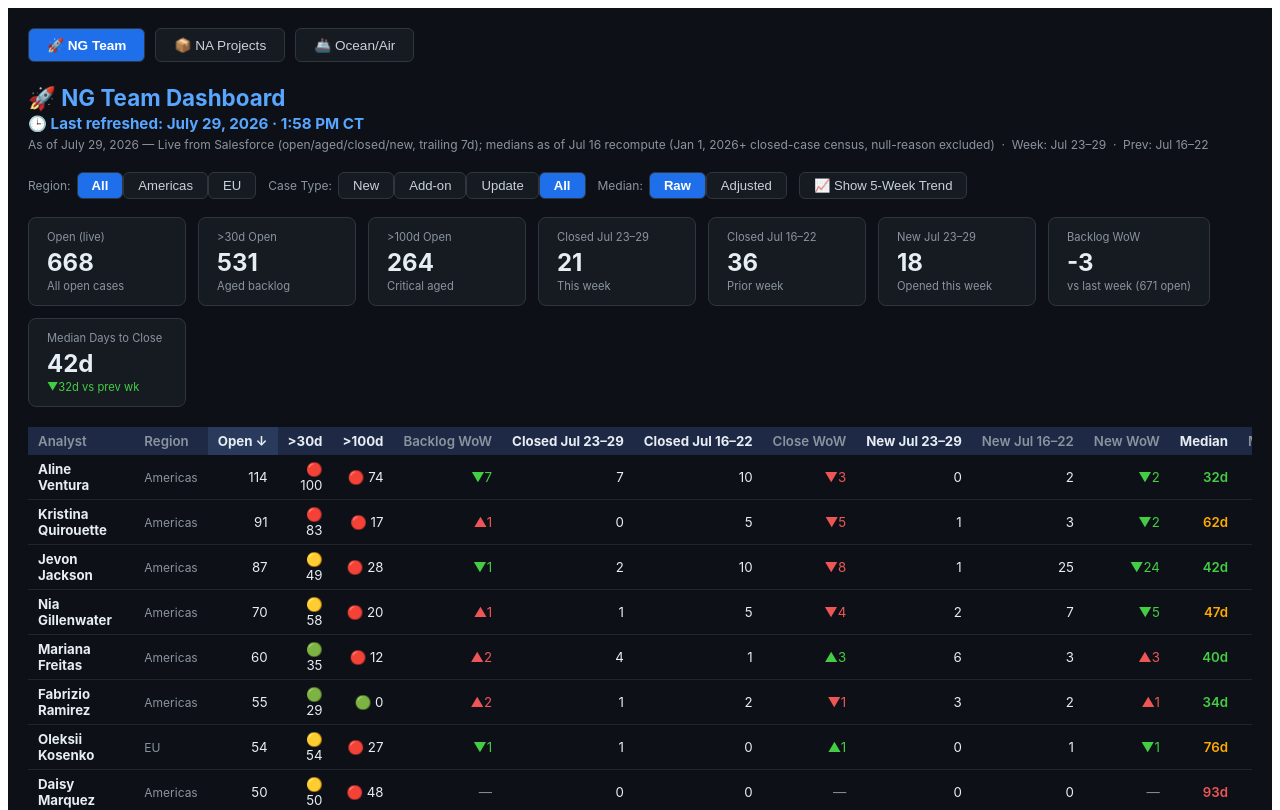
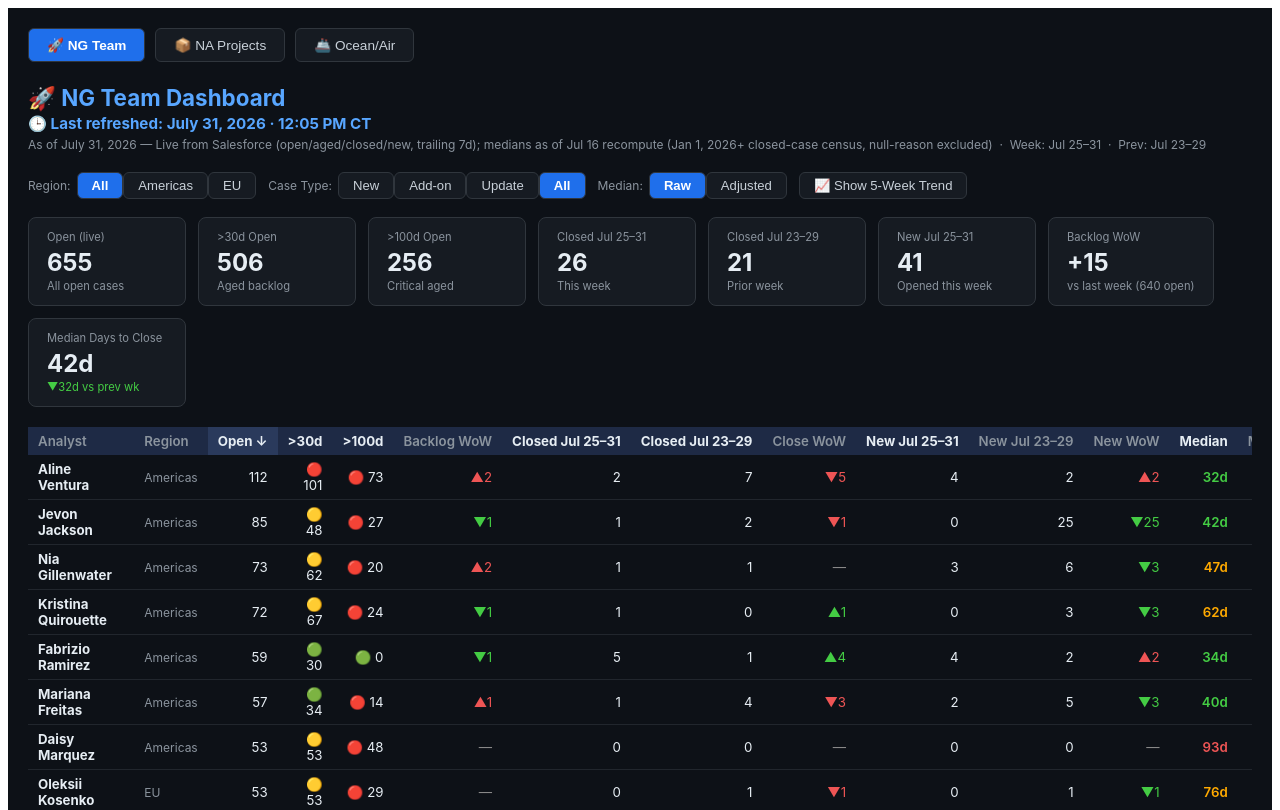
Before and after one commit to The-Vickerman/ng-dashboard, a React (Vite) app: page / in a window 1280 px wide. Shown: the top 810 px of the page. Built offline with nearby package versions, Linux system fonts and the light colour scheme; the HTML template or start-up script is replaced by a standard one.

Commit message:
Refresh NG dashboard: live open/aged/closed/new for trailing week Jul 25-31 2026

```diff
--- a/src/NGTeam.jsx
+++ b/src/NGTeam.jsx
@@ -1,9 +1,9 @@
 import { useState, useMemo } from "react";
 
-const LAST_REFRESHED = "July 29, 2026 · 1:58 PM CT";
-const AS_OF     = "July 29, 2026 — Live from Salesforce (open/aged/closed/new, trailing 7d); medians as of Jul 16 recompute (Jan 1, 2026+ closed-case census, null-reason excluded)";
-const THIS_WEEK = "Jul 23–29";
-const PREV_WEEK = "Jul 16–22";
+const LAST_REFRESHED = "July 31, 2026 · 12:05 PM CT";
+const AS_OF     = "July 31, 2026 — Live from Salesforce (open/aged/closed/new, trailing 7d); medians as of Jul 16 recompute (Jan 1, 2026+ closed-case census, null-reason excluded)";
+const THIS_WEEK = "Jul 25–31";
+const PREV_WEEK = "Jul 23–29";
 
 const WEEK_LABELS = ["Jun 9–15", "Jun 16–22", "Jun 23–29", "Jun 30–Jul 6", "Jul 16 (recompute)"];
 
@@ -15,82 +15,82 @@ const TEAM_MEDIAN_TREND_ADJ = [34, 43, 47, 48, 31];
 
 const TEAM = [
   { name:"Aline Ventura", region:"Americas",
-    open:{new:33,addon:57,update:19,all:114}, a30:{new:28,addon:54,update:17,all:100},
-    a100:{new:24,addon:49,update:1,all:74}, cl7:{new:1,addon:0,update:5,all:7},
-    cp7:{new:1,addon:1,update:7,all:10}, n7:{new:0,addon:0,update:0,all:0},
-    np7:{new:0,addon:0,update:0,all:2}, openp7:121,
+    open:{new:31,addon:56,update:19,all:112}, a30:{new:28,addon:55,update:17,all:101},
+    a100:{new:24,addon:48,update:1,all:73}, cl7:{new:0,addon:2,update:0,all:2},
+    cp7:{new:1,addon:0,update:5,all:7}, n7:{new:0,addon:0,update:1,all:4},
+    np7:{new:0,addon:0,update:0,all:2}, openp7:110,
     median:{new:76,addon:62,update:22,all:32}, medianAdj:{new:40,addon:34,update:22,all:27},
-    medianTrend:[60,64,26,32,32] },
+    medianTrend:[64,26,32,32,32] },
   { name:"Daisy Marquez", region:"Americas",
-    open:{new:12,addon:8,update:21,all:50}, a30:{new:12,addon:8,update:21,all:50},
+    open:{new:15,addon:8,update:21,all:53}, a30:{new:15,addon:8,update:21,all:53},
     a100:{new:11,addon:8,update:21,all:48}, cl7:{new:0,addon:0,update:0,all:0},
     cp7:{new:0,addon:0,update:0,all:0}, n7:{new:0,addon:0,update:0,all:0},
-    np7:{new:0,addon:0,update:0,all:0}, openp7:50,
+    np7:{new:0,addon:0,update:0,all:0}, openp7:53,
     median:{new:93,addon:52,update:179,all:93}, medianAdj:{new:46,addon:52,update:179,all:52},
-    medianTrend:[null,null,null,93,93] },
+    medianTrend:[null,null,93,93,93] },
   { name:"Jevon Jackson", region:"Americas",
-    open:{new:43,addon:27,update:14,all:87}, a30:{new:20,addon:12,update:14,all:49},
-    a100:{new:14,addon:4,update:7,all:28}, cl7:{new:1,addon:0,update:1,all:2},
-    cp7:{new:1,addon:3,update:6,all:10}, n7:{new:0,addon:1,update:0,all:1},
-    np7:{new:21,addon:4,update:0,all:25}, openp7:88,
+    open:{new:41,addon:28,update:13,all:85}, a30:{new:17,addon:15,update:13,all:48},
+    a100:{new:13,addon:4,update:7,all:27}, cl7:{new:1,addon:0,update:0,all:1},
+    cp7:{new:1,addon:0,update:1,all:2}, n7:{new:0,addon:0,update:0,all:0},
+    np7:{new:21,addon:4,update:0,all:25}, openp7:86,
     median:{new:43,addon:48,update:41,all:42}, medianAdj:{new:28,addon:33,update:29,all:29},
-    medianTrend:[45,71,74,42,42] },
+    medianTrend:[71,74,42,42,42] },
   { name:"Kristen Whitman", region:"Americas",
-    open:{new:2,addon:3,update:4,all:9}, a30:{new:1,addon:3,update:2,all:6},
-    a100:{new:0,addon:1,update:1,all:2}, cl7:{new:1,addon:1,update:0,all:2},
-    cp7:{new:0,addon:0,update:0,all:0}, n7:{new:0,addon:0,update:2,all:2},
-    np7:{new:1,addon:0,update:1,all:2}, openp7:9,
+    open:{new:3,addon:3,update:3,all:9}, a30:{new:2,addon:3,update:2,all:7},
+    a100:{new:0,addon:1,update:1,all:2}, cl7:{new:0,addon:6,update:3,all:9},
+    cp7:{new:1,addon:1,update:0,all:2}, n7:{new:0,addon:0,update:2,all:2},
+    np7:{new:1,addon:0,update:1,all:2}, openp7:16,
     median:{new:42,addon:45,update:17,all:42}, medianAdj:{new:28,addon:45,update:17,all:28},
-    medianTrend:[85,36,328,42,42] },
+    medianTrend:[36,328,42,42,42] },
   { name:"Kristina Quirouette", region:"Americas",
-    open:{new:51,addon:10,update:9,all:91}, a30:{new:50,addon:10,update:7,all:83},
-    a100:{new:5,addon:2,update:0,all:17}, cl7:{new:0,addon:0,update:0,all:0},
-    cp7:{new:0,addon:0,update:2,all:5}, n7:{new:0,addon:0,update:1,all:1},
-    np7:{new:1,addon:0,update:0,all:3}, openp7:90,
+    open:{new:37,addon:8,update:6,all:72}, a30:{new:36,addon:8,update:5,all:67},
+    a100:{new:11,addon:3,update:0,all:24}, cl7:{new:1,addon:0,update:0,all:1},
+    cp7:{new:0,addon:0,update:0,all:0}, n7:{new:0,addon:0,update:0,all:0},
+    np7:{new:1,addon:0,update:0,all:3}, openp7:73,
     median:{new:63,addon:58,update:50,all:62}, medianAdj:{new:63,addon:28,update:50,all:56},
-    medianTrend:[64,110,91,62,62] },
+    medianTrend:[110,91,62,62,62] },
   { name:"Mariana Freitas", region:"Americas",
-    open:{new:18,addon:14,update:23,all:60}, a30:{new:15,addon:8,update:7,all:35},
-    a100:{new:2,addon:2,update:3,all:12}, cl7:{new:0,addon:2,update:2,all:4},
-    cp7:{new:0,addon:0,update:1,all:1}, n7:{new:0,addon:0,update:6,all:6},
-    np7:{new:2,addon:1,update:0,all:3}, openp7:58,
+    open:{new:17,addon:12,update:23,all:57}, a30:{new:14,addon:6,update:9,all:34},
+    a100:{new:3,addon:2,update:4,all:14}, cl7:{new:0,addon:1,update:0,all:1},
+    cp7:{new:0,addon:2,update:2,all:4}, n7:{new:0,addon:0,update:2,all:2},
+    np7:{new:2,addon:1,update:2,all:5}, openp7:56,
     median:{new:50,addon:44,update:32,all:40}, medianAdj:{new:34,addon:35,update:31,all:34},
-    medianTrend:[81,68,66,40,40] },
+    medianTrend:[68,66,40,40,40] },
   { name:"Nia Gillenwater", region:"Americas",
-    open:{new:13,addon:30,update:26,all:70}, a30:{new:10,addon:26,update:21,all:58},
-    a100:{new:2,addon:10,update:7,all:20}, cl7:{new:0,addon:0,update:1,all:1},
-    cp7:{new:1,addon:1,update:1,all:5}, n7:{new:0,addon:0,update:1,all:2},
-    np7:{new:1,addon:1,update:2,all:7}, openp7:69,
+    open:{new:13,addon:31,update:28,all:73}, a30:{new:11,addon:28,update:22,all:62},
+    a100:{new:2,addon:10,update:7,all:20}, cl7:{new:0,addon:0,update:0,all:1},
+    cp7:{new:0,addon:0,update:1,all:1}, n7:{new:0,addon:0,update:3,all:3},
+    np7:{new:0,addon:1,update:2,all:6}, openp7:71,
     median:{new:84,addon:61,update:26,all:47}, medianAdj:{new:80,addon:43,update:24,all:28},
-    medianTrend:[59,67,null,47,47] },
+    medianTrend:[67,null,47,47,47] },
   { name:"Fabrizio Ramirez", region:"Americas",
-    open:{new:8,addon:7,update:33,all:55}, a30:{new:6,addon:7,update:9,all:29},
-    a100:{new:0,addon:0,update:0,all:0}, cl7:{new:0,addon:0,update:1,all:1},
-    cp7:{new:1,addon:1,update:0,all:2}, n7:{new:2,addon:0,update:1,all:3},
-    np7:{new:0,addon:0,update:2,all:2}, openp7:53,
+    open:{new:10,addon:8,update:34,all:59}, a30:{new:6,addon:6,update:11,all:30},
+    a100:{new:0,addon:0,update:0,all:0}, cl7:{new:0,addon:2,update:3,all:5},
+    cp7:{new:0,addon:0,update:1,all:1}, n7:{new:0,addon:0,update:4,all:4},
+    np7:{new:0,addon:0,update:2,all:2}, openp7:60,
     median:{new:35,addon:0,update:31,all:34}, medianAdj:{new:15,addon:0,update:28,all:28},
-    medianTrend:[null,40,32,34,34] },
+    medianTrend:[40,32,34,34,34] },
   { name:"Nathalie Lesmes", region:"EU",
-    open:{new:14,addon:21,update:3,all:50}, a30:{new:11,addon:19,update:3,all:42},
-    a100:{new:7,addon:8,update:1,all:24}, cl7:{new:2,addon:1,update:0,all:3},
-    cp7:{new:0,addon:0,update:0,all:3}, n7:{new:1,addon:1,update:0,all:3},
-    np7:{new:1,addon:0,update:0,all:2}, openp7:50,
+    open:{new:12,addon:16,update:2,all:50}, a30:{new:10,addon:11,update:2,all:25},
+    a100:{new:5,addon:1,update:0,all:6}, cl7:{new:2,addon:1,update:1,all:5},
+    cp7:{new:2,addon:1,update:0,all:3}, n7:{new:0,addon:3,update:0,all:20},
+    np7:{new:2,addon:0,update:0,all:3}, openp7:35,
     median:{new:45,addon:56,update:39,all:42}, medianAdj:{new:32,addon:52,update:15,all:33},
-    medianTrend:[50,88,null,42,42] },
+    medianTrend:[88,null,42,42,42] },
   { name:"Oleksii Kosenko", region:"EU",
-    open:{new:11,addon:21,update:16,all:54}, a30:{new:11,addon:21,update:16,all:54},
-    a100:{new:8,addon:2,update:13,all:27}, cl7:{new:0,addon:0,update:0,all:1},
-    cp7:{new:0,addon:0,update:0,all:0}, n7:{new:0,addon:0,update:0,all:0},
-    np7:{new:0,addon:0,update:1,all:1}, openp7:55,
+    open:{new:11,addon:20,update:16,all:53}, a30:{new:11,addon:20,update:16,all:53},
+    a100:{new:9,addon:2,update:14,all:29}, cl7:{new:0,addon:0,update:0,all:0},
+    cp7:{new:0,addon:0,update:0,all:1}, n7:{new:0,addon:0,update:0,all:0},
+    np7:{new:0,addon:0,update:1,all:1}, openp7:53,
     median:{new:160,addon:31,update:1,all:76}, medianAdj:{new:109,addon:30,update:1,all:60},
-    medianTrend:[222,null,138,76,76] },
+    medianTrend:[null,138,76,76,76] },
   { name:"Prathiba Seetharaman", region:"EU",
-    open:{new:7,addon:12,update:3,all:28}, a30:{new:7,addon:11,update:1,all:25},
-    a100:{new:4,addon:3,update:0,all:12}, cl7:{new:0,addon:0,update:0,all:0},
-    cp7:{new:0,addon:0,update:0,all:0}, n7:{new:0,addon:0,update:0,all:0},
-    np7:{new:0,addon:0,update:0,all:1}, openp7:28,
+    open:{new:7,addon:12,update:1,all:32}, a30:{new:7,addon:12,update:1,all:26},
+    a100:{new:5,addon:3,update:0,all:13}, cl7:{new:0,addon:0,update:1,all:1},
+    cp7:{new:0,addon:0,update:0,all:0}, n7:{new:0,addon:0,update:0,all:6},
+    np7:{new:0,addon:0,update:0,all:1}, openp7:27,
     median:{new:0,addon:99,update:0,all:99}, medianAdj:{new:0,addon:84,update:0,all:84},
-    medianTrend:[null,null,null,99,99] },
+    medianTrend:[null,null,99,99,99] },
 ];
 
 const REASON_LABELS = { new:"New", addon:"Add-on", update:"Update", all:"All" };
```
